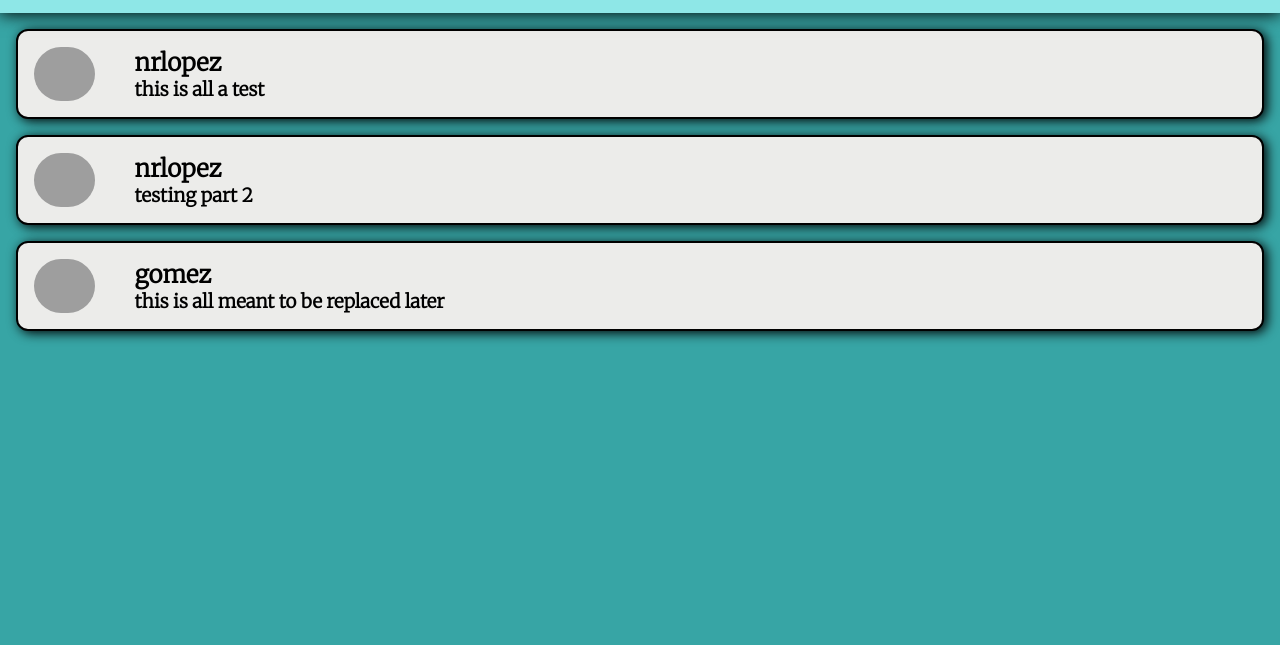
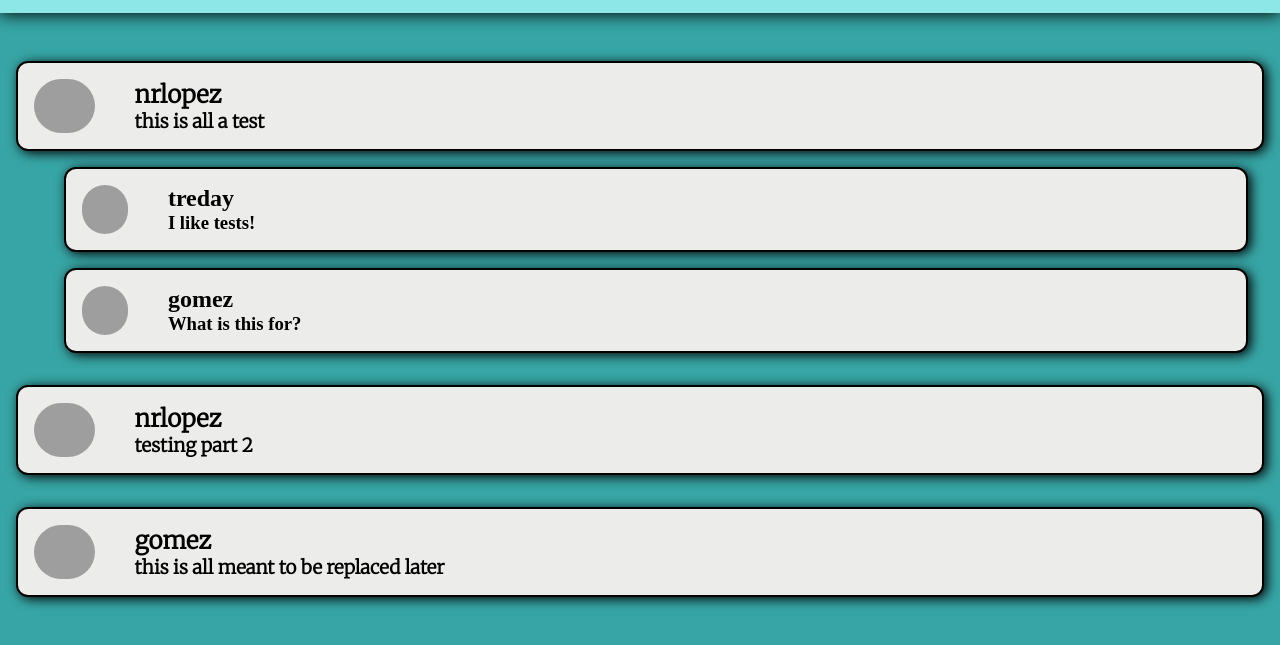
Before and after one commit to Nrlopez16/social_frontend, a React app: page / in a window 1280 px wide. Shown: the part 67-712 px from the top of the page. Built offline with nearby package versions, Linux system fonts and the light colour scheme; grey boxes are pictures that could not be loaded.

Commit message:
comments added into view

```diff
--- a/src/components/Body/Body.css
+++ b/src/components/Body/Body.css
@@ -1,4 +1,11 @@
 @import url('https://fonts.googleapis.com/css2?family=Merriweather:wght@300&family=Oswald&display=swap');
+
+.homepage{
+    margin-top: 3rem;
+}
+.post{
+    margin-bottom: 2rem;
+}
 
 .postbody{
     margin: 1rem;
@@ -10,10 +17,26 @@
     display: flex;
     font-family: 'Merriweather', serif;
 }
+.comment{
+    margin: 1rem;
+    margin-left: 4rem;
+    margin-right: 2rem;
+    background-color:rgb(236, 236, 234);
+    border: 2px solid black;
+    padding: 1rem;
+    border-radius: 12px;
+    box-shadow: 3px 2px 12px black;
+    display: flex;
+}
 
 .profilePicture{
     border-radius: 175px;
     width: 5%;
+    margin-right: 2.5rem;
+}
+.propic{
+    border-radius: 175px;
+    width: 4%;
     margin-right: 2.5rem;
 }
 
--- a/src/components/Body/Body.js
+++ b/src/components/Body/Body.js
@@ -20,14 +20,25 @@ function MainBody(){
 
     return (
         <div className="homepage">
-            {posted.map(({id, username, profilePic, text}) => (
-                <div key={ id } className="postbody">
+            {posted.map(({id, username, profilePic, text, comments}) => (
+                <div key={ id } className="post">
+                <div className="postbody">
                 <img className="profilePicture" src={profilePic} />
                 <div className="content">
                     <h2 className="username">{username}</h2>
                     <h3 className="text">{text}</h3>
                     </div>
                 </div>
+                {comments.map(({id, profilePic, text, username}) => (
+                    <div key={ id } className="comment">
+                    <img className="propic" src={profilePic}/>
+                    <div className="content">
+                        <h2 className="username">{username}</h2>
+                        <h3 className="text">{text}</h3>
+                        </div>
+                    </div>
+                ))}
+                </div>
             ))}
         </div>
     )
```
